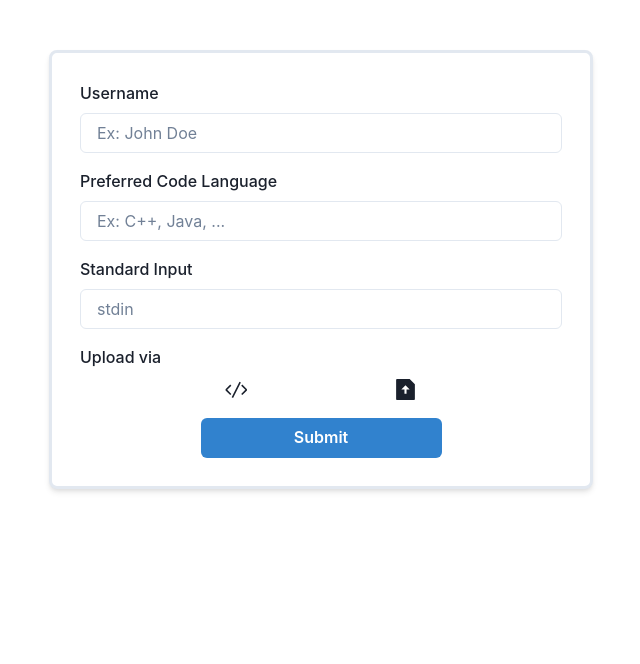
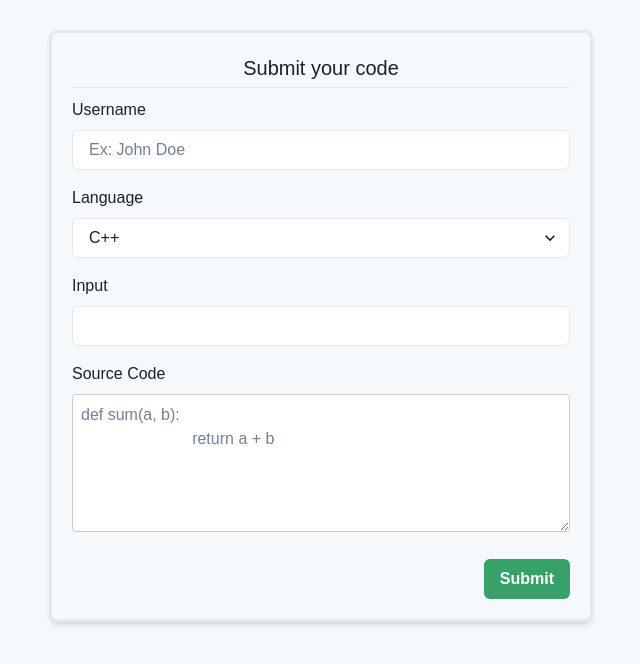
Before and after one commit to surbhi400/CodeSnippetHub-frontend, a React (Create React App) app in the folder codesnippet-hub/: page / in a window 1280 px wide. Shown: the top 664 px of the page, without its empty margins (319-959 px from the left). Built offline with nearby package versions, Linux system fonts and the light colour scheme.

Commit message:
UI changes + Sending data to database

```diff
--- a/codesnippet-hub/package.json
+++ b/codesnippet-hub/package.json
@@ -9,10 +9,8 @@
     "@testing-library/jest-dom": "^5.17.0",
     "@testing-library/react": "^13.4.0",
     "@testing-library/user-event": "^13.5.0",
-    "codemirror": "^5.65.16",
     "framer-motion": "^11.0.15",
     "react": "^18.2.0",
-    "react-codemirror2": "^7.3.0",
     "react-dom": "^18.2.0",
     "react-icons": "^5.0.1",
     "react-router-dom": "^6.22.3",
--- a/codesnippet-hub/src/pages/FormPage.jsx
+++ b/codesnippet-hub/src/pages/FormPage.jsx
@@ -6,105 +6,146 @@ import {
   Input,
   Container,
   Button,
+  Text,
+  Select,
 } from '@chakra-ui/react';
-import { Controlled as CodeMirror } from 'react-codemirror2';
-import 'codemirror/lib/codemirror.css';
-import 'codemirror/theme/material.css';
-import 'codemirror/mode/javascript/javascript';
-import { VscCode } from 'react-icons/vsc';
-import { RiFileUploadFill } from 'react-icons/ri';
+// import { VscCode } from 'react-icons/vsc';
+// import { RiFileUploadFill } from 'react-icons/ri';
+import { useToast } from '@chakra-ui/toast';
+const FormPage = () => {
+  const [name, setName] = useState('');
+  const [preferredLanguage, setPreferredLanguage] = useState('');
+  const [standardInput, setStandardInput] = useState('');
+  const [sourceCode, setSourceCode] = useState('');
+    const [nameError, setNameError] = useState('');
+  const [languageError, setLanguageError] = useState('');
+  const [sourceCodeError, setSourceCodeError] = useState('');
 
-const FormPage = () => {
-  const [sourceCode, setSourceCode] = useState('');
-  const [selectedFile, setSelectedFile] = useState(null);
-  const [activeSection, setActiveSection] = useState();
+  const toast = useToast()
 
-  const handleCodeChange = (editor, data, value) => {
-    setSourceCode(value);
-  };
+ const handleSubmit = async (event) => {
+  event.preventDefault();
 
-  const handleFileChange = (event) => {
-    setSelectedFile(event.target.files[0]);
-  };
+  try {
+    const response = await fetch('http://localhost:5000/api/submit-form', {
+      method: 'POST',
+      headers: {
+        'Content-Type': 'application/json',
+      },
+      body: JSON.stringify({
+        name,
+        preferredLanguage,
+        standardInput,
+        sourceCode,
+      }),
+    });
 
-  const handleLogoClick = (section) => {
-    setActiveSection(section);
-  };
+   if (!name) {
+      setNameError('Name is required');
+      return;
+    } else {
+      setNameError('');
+    }
 
-  const handleSubmit = (event) => {
-    event.preventDefault();
-    console.log('Submitted:', { sourceCode, selectedFile });
-  };
+    if (!preferredLanguage) {
+      setLanguageError('Language is required');
+      return;
+    } else {
+      setLanguageError('');
+    }
+
+    if (!sourceCode) {
+      setSourceCodeError('Source Code is required');
+      return;
+    } else {
+      setSourceCodeError('');
+    }
+    if (response.ok) {
+      // console.log('Form data submitted successfully');
+       toast({
+      title: "Submission Successful",
+      status: "success",
+      duration: 5000,
+      isClosable: true,
+      position: "bottom",
+    });
+    setName('');
+      setPreferredLanguage('');
+      setStandardInput('');
+      setSourceCode('');
+    } else {
+      console.error('Failed to submit form data');
+    }
+  } catch (error) {
+    console.error('Error submitting form data:', error);
+  }
+};
 
   return (
-    <form onSubmit={handleSubmit}>
-      <Container maxW="xl" centerContent position="relative" top="50px">
+    <div style={{backgroundColor: 'rgb(245,249,252)', height:'100vh', fontFamily:'sans-serif'}}>
+      <Container maxW="xl" centerContent position="relative" top="30px">
+
         <Box
-          p={7}
-          bg="white"
+          p={5}
+          bg="rgb(245,249,252)"
           w="100%"
           borderRadius="lg"
           borderWidth="3px"
           shadow="md"
         >
-          <FormControl mb={4}>
+          <h2 style={{textAlign:'center', fontSize:'20px', marginBottom:'4px'}}> Submit your code</h2>
+          <hr style={{marginBottom:'10px'}}/>
+            <form onSubmit={handleSubmit}>
+
+          <FormControl mb={4} >
             <FormLabel>Username</FormLabel>
-            <Input type="text" placeholder="Ex: John Doe" />
+            <Input bg='white' type="text" placeholder="Ex: John Doe" value={name} onChange={(e) => setName(e.target.value)}  />
+          <Text fontSize='13px' color="red">{nameError}</Text>
+          </FormControl>
+
+         <FormControl mb={4} >
+            <FormLabel>Language</FormLabel>
+        <Select  bg='white' value={preferredLanguage} onChange={(e) => setPreferredLanguage(e.target.value)}>
+          <option value='C++'>C++</option>
+          <option value='Java'>Java</option>
+          <option value='JavaScript'>JavaScript</option>
+         <option value='Python'>Python</option>
+           </Select>
+           <Text fontSize='13px' color="red">{languageError}</Text>
           </FormControl>
 
           <FormControl mb={4}>
-            <FormLabel>Preferred Code Language</FormLabel>
-            <Input type="text" placeholder="Ex: C++, Java, ..." />
+            <FormLabel>Input</FormLabel>
+            <Input type="text" bg='white' value={standardInput} onChange={(e) => setStandardInput(e.target.value)}/>
           </FormControl>
+          <FormControl mb={4}>
+           <FormLabel>Source Code</FormLabel>
+         <textarea
+           value={sourceCode}
+           onChange={(e) => setSourceCode(e.target.value)}
+            placeholder="def sum(a, b):
+                         return a + b"
+            rows={5}
+            cols={50}
+            style={{
+            border: '1px solid #ccc',
+            borderRadius: '4px',
+            padding: '8px',
+            width: '100%',
+        }}
 
-          <FormControl mb={4}>
-            <FormLabel>Standard Input</FormLabel>
-            <Input type="text" placeholder="stdin" />
-          </FormControl>
-
-          <FormControl>
-            <FormLabel>Upload via</FormLabel>
-            <Box align="center" display="flex" justifyContent="space-evenly" mb={4}>
-            <VscCode
-              style={{ cursor: 'pointer', width: '25px', height: '25px' }}
-              onClick={() => handleLogoClick('editor')}
-            />
-            <RiFileUploadFill
-              style={{ cursor: 'pointer', width: '25px', height: '25px' }}
-              onClick={() => handleLogoClick('fileUpload')}
-            />
-            </Box>
-
-        </FormControl>
-          {activeSection === 'editor' && (
-            <FormControl mb={4}>
-              <FormLabel>Upload Source Code</FormLabel>
-              <CodeMirror
-                value={sourceCode}
-                options={{
-                  mode: 'javascript',
-                  theme: 'material',
-                  lineNumbers: true,
-                }}
-                onBeforeChange={handleCodeChange}
-              />
-            </FormControl>
-          )}
-
-          {activeSection === 'fileUpload' && (
-            <FormControl mb={4}>
-              <FormLabel>Upload Source Code File</FormLabel>
-              <Input  type="file" accept=".js,.py,.java" onChange={handleFileChange} />
-            </FormControl>
-          )}
-            <Box align="center">
-            <Button width="50%" type="submit" colorScheme="blue">
+      />
+        <Text fontSize='13px' color="red">{sourceCodeError}</Text>
+     </FormControl>
+            <Box align="right" mt='20px'>
+            <Button type="submit" colorScheme="green" onClick={handleSubmit}>
               Submit
             </Button>
           </Box>
+          </form>
         </Box>
       </Container>
-    </form>
+    </div>
   );
 };
 
```
Also changed, not shown: 1 other file (tests, documents, lock files or other folders).
